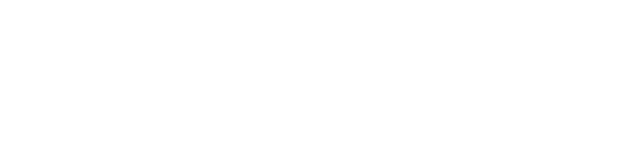
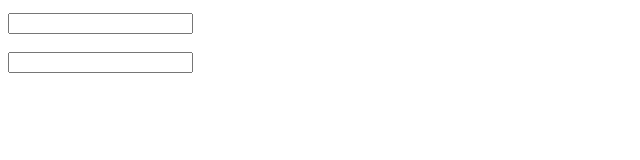
Before and after one commit to inshideru/rxjs_book, a website: page public/index.html in a window 1280 px wide. Shown: the whole page, without its empty margins (0-640 px from the left). Drawn offline with Linux system fonts and the light colour scheme.

Commit message:
Teste com input mask

```diff
--- a/public/index.html
+++ b/public/index.html
@@ -7,9 +7,8 @@
     <style type="text/css">
         html,
         body {
-            margin: 0;
+            margin: 10;
             padding: 0;
-            height: 100%;
         }
 
         #main {
@@ -22,11 +21,15 @@
 
     <div id="main">
         <pre id="formated"></pre>
+        <input type="text" id="input" name="input" onkeyup="javascript:mask('input', '000,00', event)">
+        <br>
+        <br>
+        <input type="text" id="value" name="value" onkeyup="javascript:cleanInput('value', '000,00', event)">
     </div>
 
     <script src="js/rx.all.min.js"></script>
     <script src="js/rx.dom.min.js"></script>
-<script src="js/ch3/spaceship/replay_subject.js"></script>
+<script src="js/input_tests.js"></script>
 </body>
 
 </html>
--- /dev/null
+++ b/public/js/input_tests.js
@@ -0,0 +1,67 @@
+function mask(inputName, mask, evt) {
+    try {
+        var text = document.getElementById(inputName);
+        var value = text.value;
+
+        // Se o usuário pressionou DEL ou BACKSPACE, limpe o campo
+        try {
+            var e = (evt.which) ? evt.which : event.keyCode;
+            if (e == 46 || e == 8) {
+                text.value = "";
+                return;
+            }
+        } catch (e1) { }
+
+        var literalPattern = /[0\*]/;
+        var numberPattern = /[0-9]/;
+        var newValue = "";
+
+        for (var vId = 0, mId = 0; mId < mask.length;) {
+            if (mId >= value.length)
+                break;
+
+            // Esperado número mas recebeu valor diferente, guardar somente parte válida
+            if (mask[mId] == '0' && value[vId].match(numberPattern) == null) {
+                break;
+            }
+
+            // Encontrou valor literal
+            while (mask[mId].match(literalPattern) == null) {
+                if (value[vId] == mask[mId])
+                    break;
+
+                newValue += mask[mId++];
+            }
+
+            newValue += value[vId++];
+            mId++;
+        }
+
+        text.value = newValue;
+    } catch (e) { }
+}
+
+function cleanInput(inputName, mask, event) {
+    var inputField = document.getElementById(inputName);
+    var value = inputField.value;
+
+    var literalPattern = /[0\*]/;
+    var numberPattern = /[0-9]/;
+    var newValue = "";
+
+    //console.log(event.keyCode);
+    event.target.value.split().filter(function(e){
+        return event.keyCode != 8 && event.keyCode != 46;
+    })
+    .map(function(value, index, arr) {
+        return value + ' <= ';
+    })
+    .forEach(function(char){
+        console.log(char);
+    })
+}
+
+//var inputField = document.getElementById('value');
+
+// inputField.addEventListener('keydown', cleanInput);
+// inputField.addEventListener('keyup', cleanInput);
```
